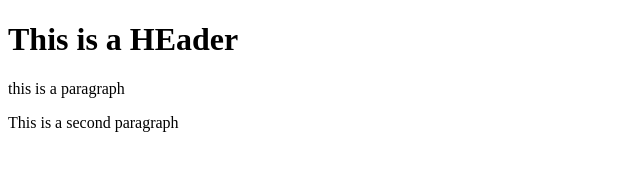
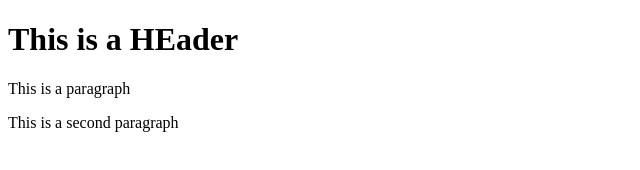
Before and after one commit to AnkitRastogi238/git-test, a website: page index.html in a window 1280 px wide. Shown: the full height of the page, 0-640 px from the left. Drawn offline with Linux system fonts and the light colour scheme.

Commit message:
fourth commit

```diff
--- a/index.html
+++ b/index.html
@@ -8,7 +8,7 @@
 </head>
 <body>
     <h1>This is a HEader</h1>
-    <p>this is a paragraph</p>
+    <p>This is a paragraph</p>
     <p>This is a second paragraph</p>
 </body>
 </html>
```
Also changed, not shown: package.json (added, +24 -0 lines), 2 other files.
